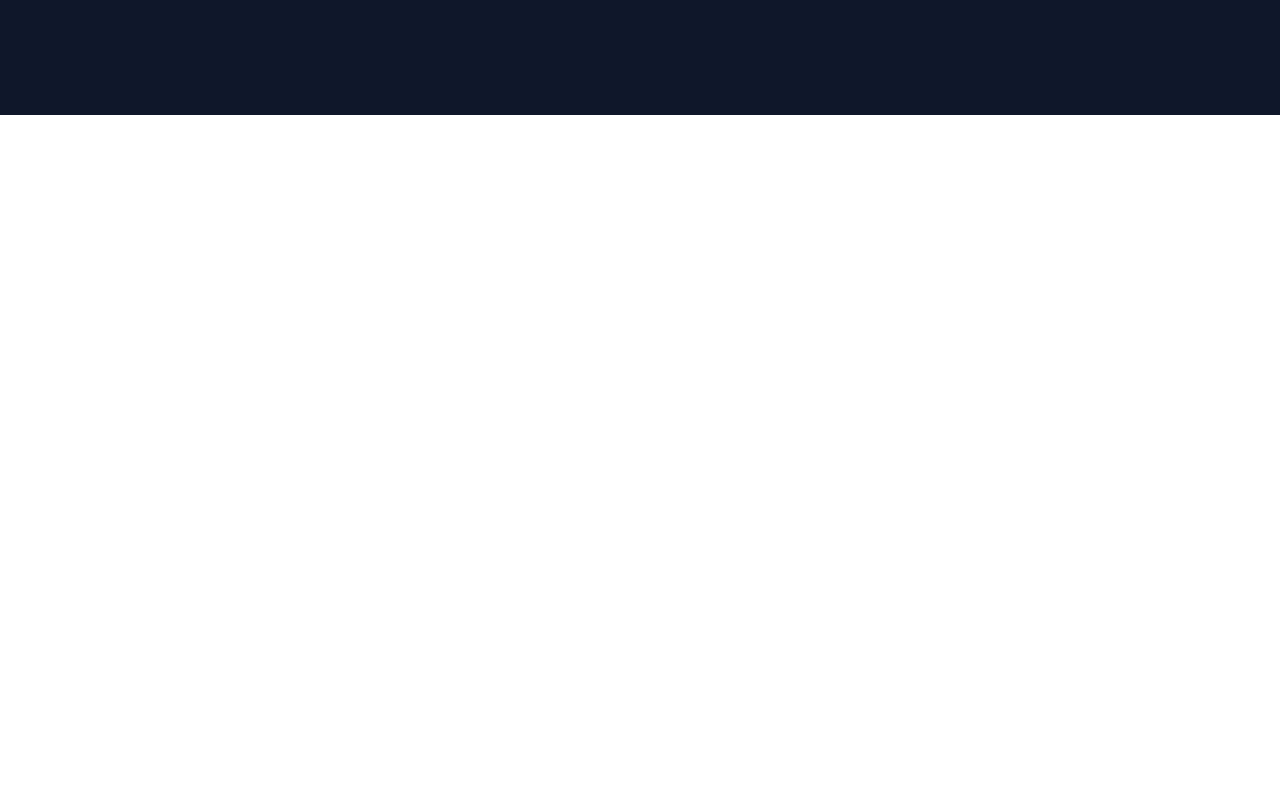
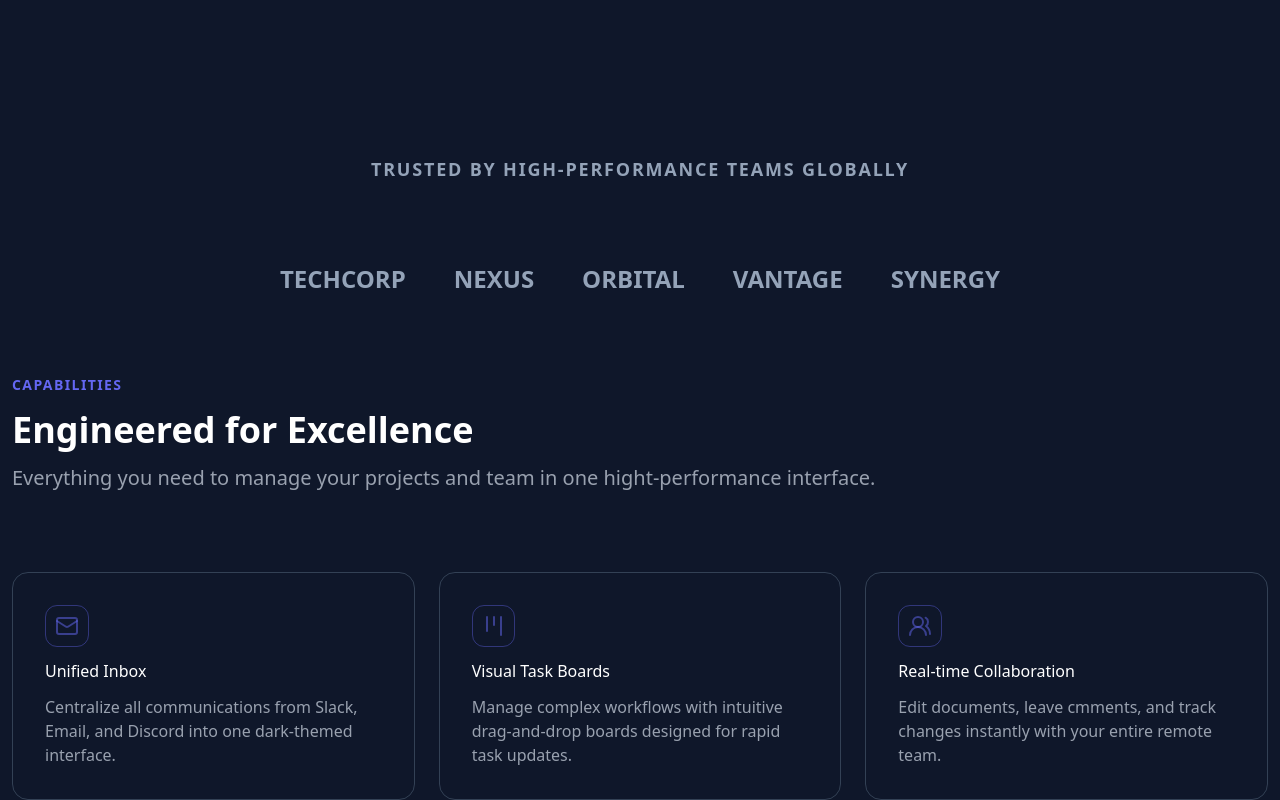
Before and after one commit to Eunock-web/Nexus-front, a React (Vite) app: page / in a window 1280 px wide. Shown: the part 704-1504 px from the top of the page. Before the commit the page ends 819 px from the top, so only its background shows below. Built offline with nearby package versions, Linux system fonts and the light colour scheme.

Commit message:
feat: Finalisation de la section MainContent

```diff
--- /dev/null
+++ b/src/components/MainCard.tsx
@@ -0,0 +1,22 @@
+import type { ButtonHTMLAttributes, ReactNode } from "react"
+
+interface CardInterface extends ButtonHTMLAttributes<HTMLButtonElement>{
+    icon? : ReactNode,
+    title : string,
+    description : string
+}
+
+function MainCard({icon, title, description}: CardInterface){
+    return <>
+        <div className="flex flex-col gap-3 border border-border-slate transition-all duration-300 rounded-2xl p-8 bg-dark">
+            <div className=" border border-primary/40 rounded-xl p-2 w-[13%] items-center justify-center flex">
+                {icon && <span className="text-primary/50" > {icon} </span>}
+            </div>
+
+            <h1 className="text-white ">{ title }</h1>
+            <p className="text-gray-400">{ description }</p>
+        </div>
+    </>
+}
+
+export default MainCard
--- a/src/index.css
+++ b/src/index.css
@@ -5,4 +5,7 @@
     --color-primary : #6467f2;
     --color-secondary : #1E293B;
     --text-secondary : #94A3B8;
+    --color-main : #F1F5F9;
+    --color-border-slate : #334155;
+    --color-hover-indigo : #818CF8;
 }
--- a/src/layouts/home/Hero.tsx
+++ b/src/layouts/home/Hero.tsx
@@ -16,7 +16,7 @@ function Hero(){
             </div>
 
             <div className="flex flex-col items-center justify-center gap-5">
-                <Button className="h-14 border border-primary bg-primary flex flex-row gap-2 px-8 py-3 rounded-lg shadow-lg shadow-primary/50 transition-all  " >Start with free <span> <ArrowRight size={30} className="text-white" /> </span> </Button>
+                <Button className="h-14 border border-primary bg-primary flex flex-row gap-2 px-8 py-3 rounded-lg shadow-lg shadow-primary/50 transition-all  " >Start for free <span> <ArrowRight size={25} className="text-white" /> </span> </Button>
                 <Button className="border border-secondary bg-secondary flex flex-row gap-2 px-8 py-3 rounded-lg " >Book a demo </Button>
             </div>
 
--- /dev/null
+++ b/src/layouts/home/Main.tsx
@@ -0,0 +1,59 @@
+import { Kanban, Mail, UsersRound } from "lucide-react"
+import MainCard from "../../components/MainCard"
+
+const maindata = [
+    {
+        id : 1,
+        title : "Unified Inbox",
+        description : "Centralize all communications from Slack, Email, and Discord into one dark-themed interface.",
+        icon : <Mail />
+    },
+
+    {
+        id : 2,
+        title : "Visual Task Boards",
+        description : "Manage complex workflows with intuitive drag-and-drop boards designed for rapid task updates.",
+        icon : <Kanban />
+    },
+
+    {
+        id : 3,
+        title : "Real-time Collaboration",
+        description : "Edit documents, leave cmments, and track changes instantly with your entire remote team.",
+        icon : <UsersRound />
+    }
+
+]
+
+function Main(){
+    return <>
+        <div className="grid grid-cols-1 gap-10">
+            <div className="grid grid-cols-1 gap-10 mb-10">
+                <p className="text-lg text-[#94A3B8] font-semibold uppercase tracking-widest mb-10 text-center"> TRUSTED BY HIGH-PERFORMANCE TEAMS GLOBALLY </p>
+                <div className="flex flex-wrap justify-center items-center gap-12 " >
+                    <h1 className="font-black text-2xl text-[#94A3B8]"> TECHCORP </h1>
+                    <h1 className="font-black text-2xl text-[#94A3B8]"> NEXUS </h1>
+                    <h1 className="font-black text-2xl text-[#94A3B8]"> ORBITAL </h1>
+                    <h1 className="font-black text-2xl text-[#94A3B8]"> VANTAGE </h1>
+                    <h1 className="font-black text-2xl text-[#94A3B8]"> SYNERGY </h1>
+                </div>
+            </div>
+
+            <div className="flex flex-col gap-3 mb-10">
+                <p className="text-primary text-sm uppercase font-bold tracking-widest">CAPABILITIES</p>
+                <h1 className="font-bold text-white text-4xl leading-tight "> Engineered for Excellence </h1>
+                <p className="text-gray-400 text-xl "> Everything you need to manage your projects and team in one hight-performance interface. </p>
+            </div>
+
+            <div className="grid grid-cols-1 md:grid-cols-3 gap-6">
+                {
+                maindata.map(data=>(
+                    <MainCard title={data.title} description={data.description} key={data.id} icon = {data.icon} />
+                ))
+                }
+            </div>
+        </div>
+    </>
+}
+
+export default Main
--- a/src/layouts/home/NavBar.tsx
+++ b/src/layouts/home/NavBar.tsx
@@ -4,7 +4,7 @@ import Button from "../../components/Button";
 function NavBar(){
     return <>
         <div  >
-            <div className="flex flex-row justify-between items-center p-2 ">
+            <div className="flex flex-row justify-between items-center p-2 mb-10">
                 <div className="flex flex-row gap-2">
                     {/**AppLogo */}
                     <div>
--- a/src/pages/Home.tsx
+++ b/src/pages/Home.tsx
@@ -1,10 +1,12 @@
 import Hero from "../layouts/home/Hero";
+import Main from "../layouts/home/Main";
 
 
 function Home(){
     return <>
-        <div className="">
+        <div className="px-3">
             <Hero/>
+            <Main />
         </div>
     </>
 }
```
